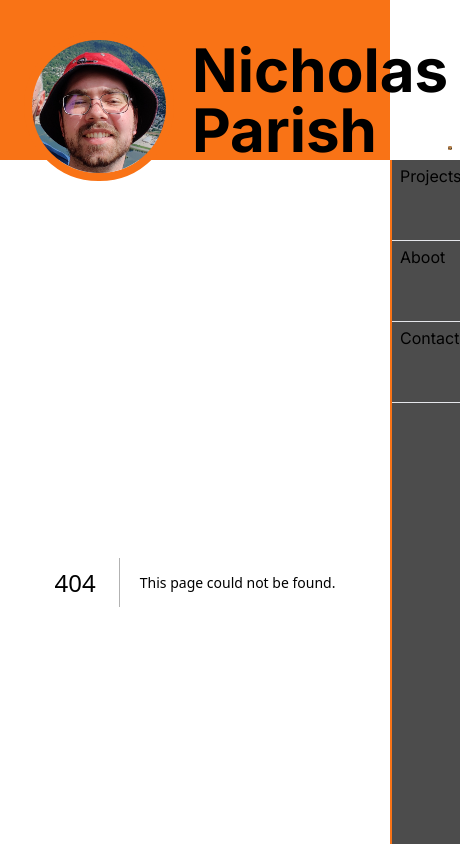
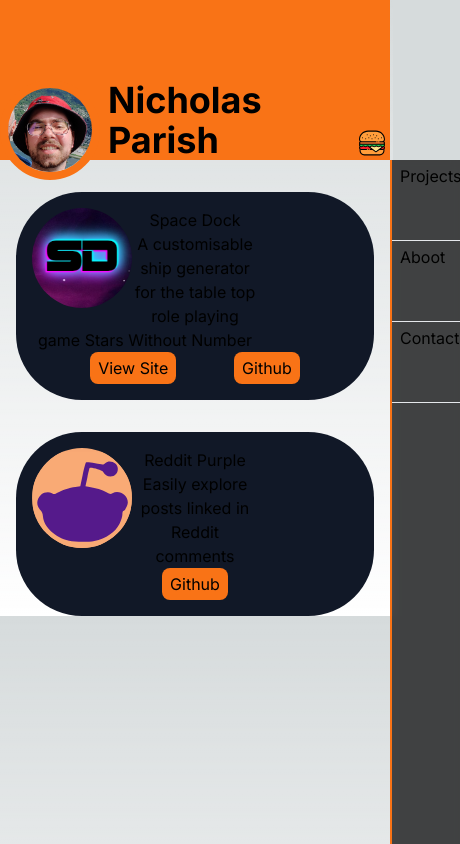
Before and after one commit to JeanJoblin/Portfolio, a Next.js app: page / in a window 390 px wide. Before the commit this address had no page. Shown: the top 844 px of the page, 460 px wide, since content can reach past the window. Built offline with nearby package versions, Linux system fonts and the light colour scheme.

Commit message:
Make header work on mobile. Project page > landing

```diff
--- a/app/contact/contact.jsx
+++ b/app/contact/contact.jsx
@@ -9,7 +9,7 @@
           alt={`logo for ${title}`}
           width={100}
           height={100}
-          className=' float-left w-[100px]'
+          className=' float-left sm:w-[100px] w-[50px]'
         />
         <h2 className='text-center mr-[100px] font-semibold text-lg'>{title}</h2>
         {brief && <p className="text-center mr-[100px]">{brief}</p>}
--- a/app/header.jsx
+++ b/app/header.jsx
@@ -7,13 +7,13 @@
       <>
         <div className=' flex bg-orange-500 h-40 items-end justify-between sticky top-0' >
           <Image
-              className=" rounded-full top-8 absolute left-6 border-orange-500 border-8 "
+              className=" rounded-full sm:top-8 absolute sm:left-6 border-orange-500 border-8 sm:w-[150px] w-[100px] top-20 "
               src='/testpfp.jpg'
               alt="a picture of me"
               width={150}
               height={150}
             />
-          <h1 className=' font-bold text-6xl relative left-30 ml-48'>Nicholas Parish</h1>
+          <h1 className=' font-bold text-4xl sm:text-6xl relative sm:ml-48 ml-[108px]'>Nicholas Parish</h1>
           <Hamburger />
         </div>
       </>
--- a/app/navbar.jsx
+++ b/app/navbar.jsx
@@ -1,6 +1,6 @@
 
 const navItems = [
-  {title: 'Projects', href:'/projects'},
+  {title: 'Projects', href:'/'},
   {title: 'Aboot', href:'/about'},
   {title: 'Contact', href:'/contact'}
 ]
--- a/app/projects/page.jsx
+++ b/app/page.jsx
@@ -1,6 +1,6 @@
 import Project from './proj'
-import SDsvg from '../../public/SD.svg'
-import RedPurp from '../../public/Snoo_dark.svg'
+import SDsvg from '/public/SD.svg'
+import RedPurp from '/public/Snoo_dark.svg'
 
 export default function Projects() {
 
```
Also changed, not shown: app/proj.jsx (renamed from app/projects/proj.jsx).
